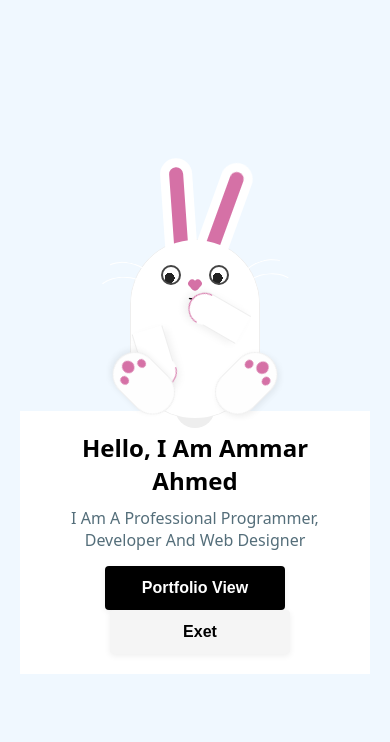
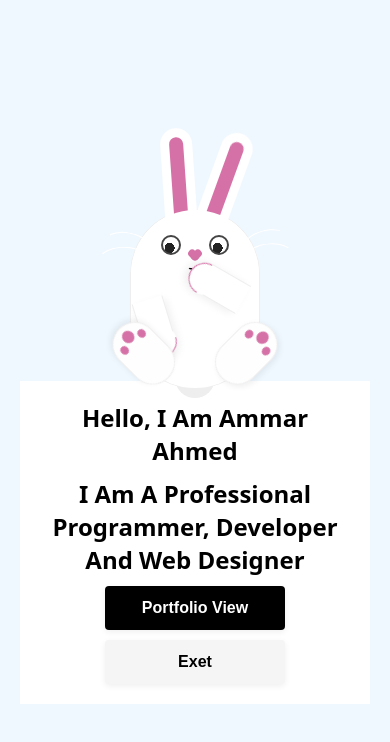
Before and after one commit to Ammar2852021/mero, a plain HTML site: page index.html in a window 390 px wide. Drawn offline with Linux system fonts and the light colour scheme.

Commit message:
Update style.css

```diff
--- a/style.css
+++ b/style.css
@@ -33,8 +33,10 @@ body {
   font-weight: 700;
 }
 .card p {
-  margin: 0 0 15px;
-  color: #546e7a;
+  margin: 0 0 10px;
+  font-size: 24px;
+  color: black;
+  font-weight: 700;
 }
 
 .btn {
@@ -788,3 +790,10 @@ body {
     transform: rotate(-125deg);
   }
 }
+
+@media screen and (max-width:767px) {
+  .btn + .btn {
+    margin-top: 10px;
+    margin-left: 0px;
+  }
+}
```
